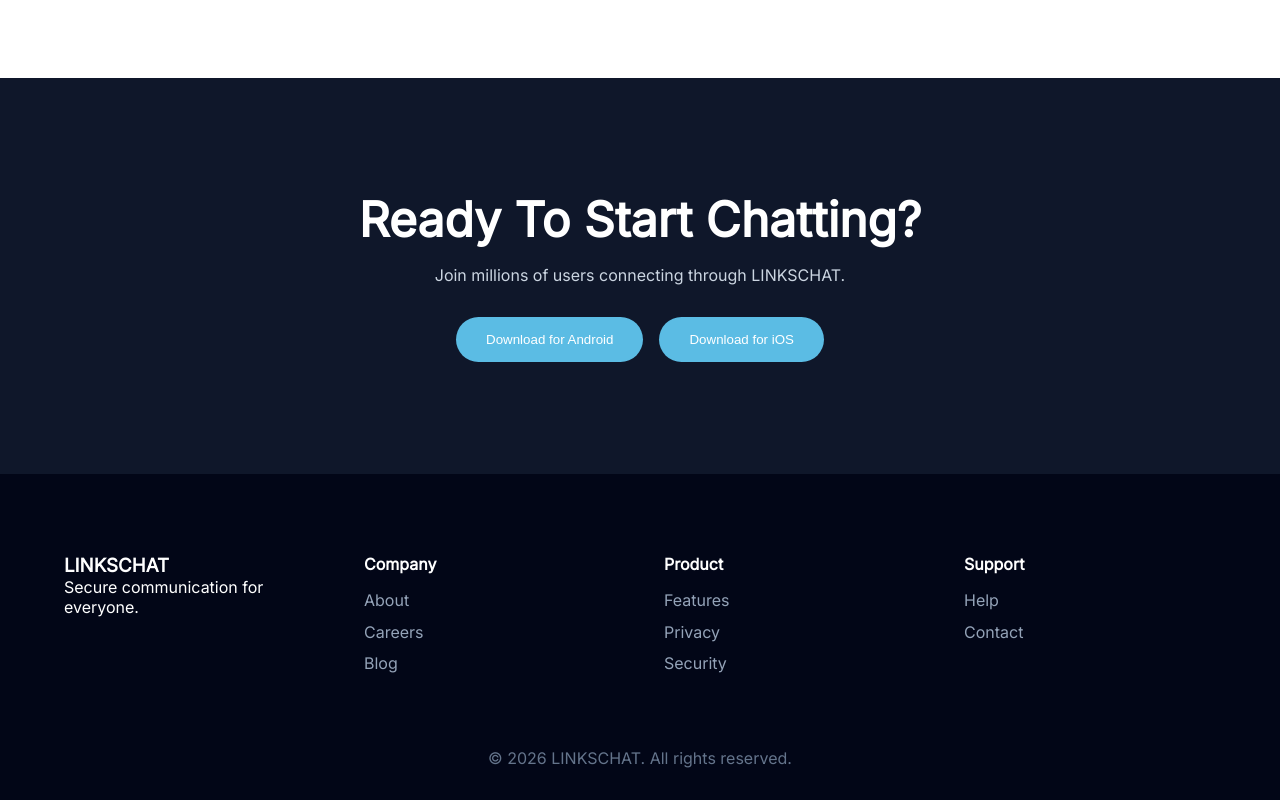
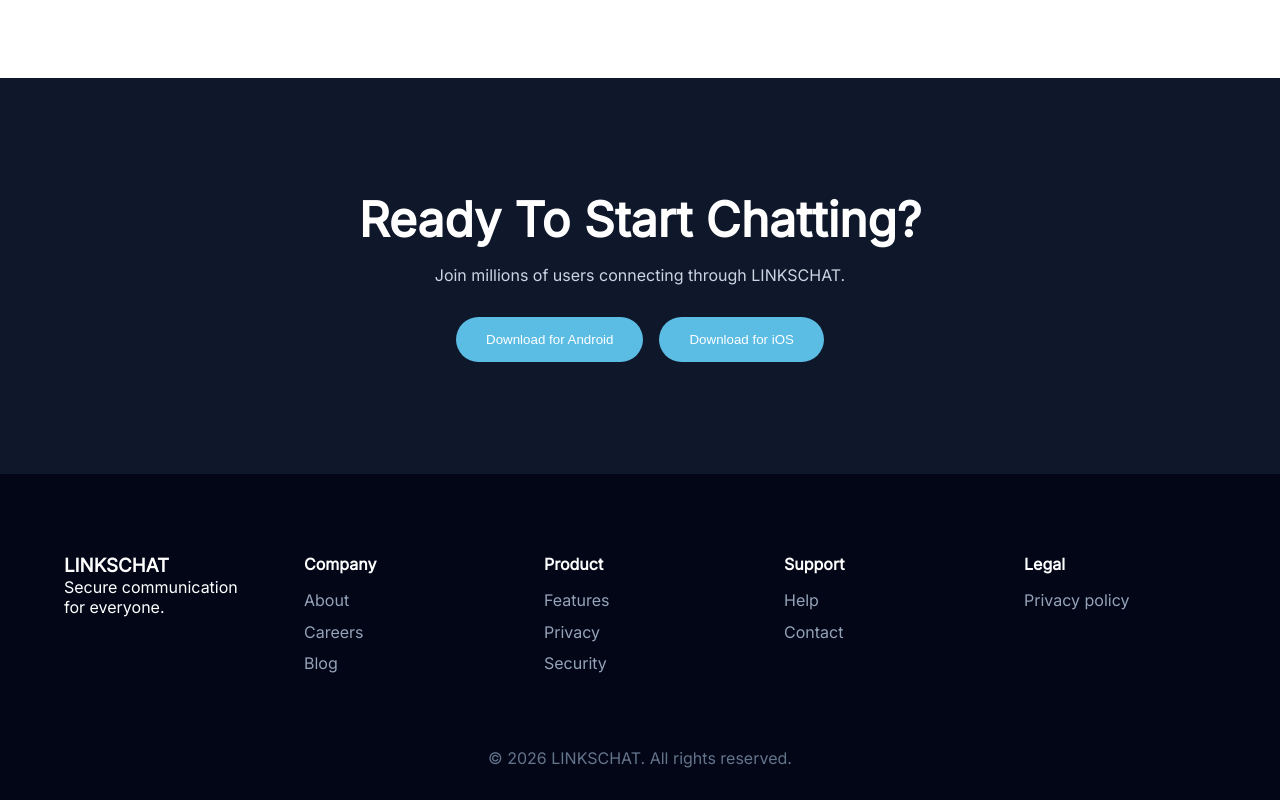
Before and after one commit to Deejoft/Linkschat-Web-Portal-, a React (Vite) app: page / in a window 1280 px wide. Shown: the part 4843-5643 px from the top of the page. Built offline with nearby package versions, Linux system fonts and the light colour scheme.

Commit message:
Add legal section to Footer with Privacy Policy link and update grid layout

```diff
--- a/src/components/Footer/Footer.jsx
+++ b/src/components/Footer/Footer.jsx
@@ -29,6 +29,13 @@ function Footer() {
             <a href="#">Help</a>
             <a href="#">Contact</a>
           </div>
+
+          <div>
+            <h4>Legal</h4>
+            <a href="https://linkschat.unaux.com" target="_blank">
+              Privacy policy
+            </a>
+          </div>
         </div>
 
         <div className={styles.bottom}>
--- a/src/components/Footer/Footer.module.css
+++ b/src/components/Footer/Footer.module.css
@@ -6,7 +6,7 @@
 
 .grid {
   display: grid;
-  grid-template-columns: repeat(4, 1fr);
+  grid-template-columns: repeat(5, 1fr);
   gap: 3rem;
 }
 
```
